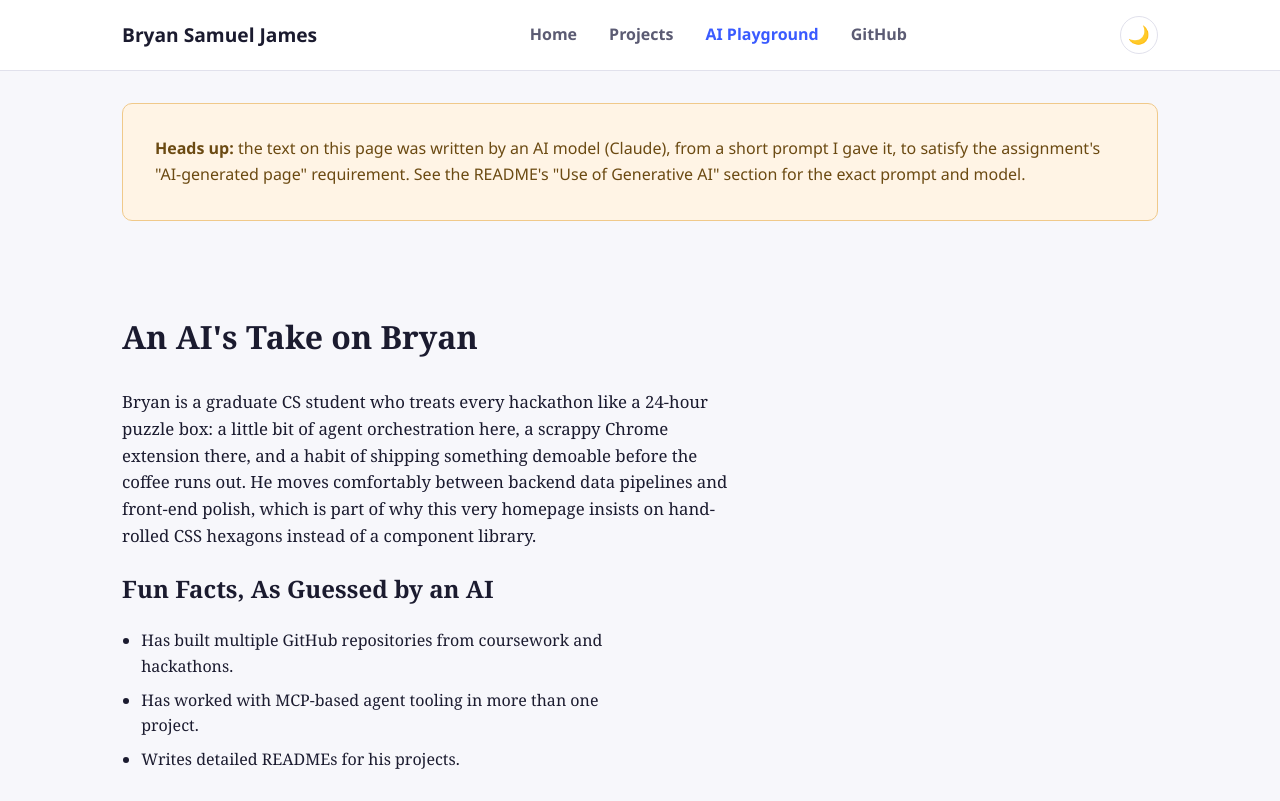
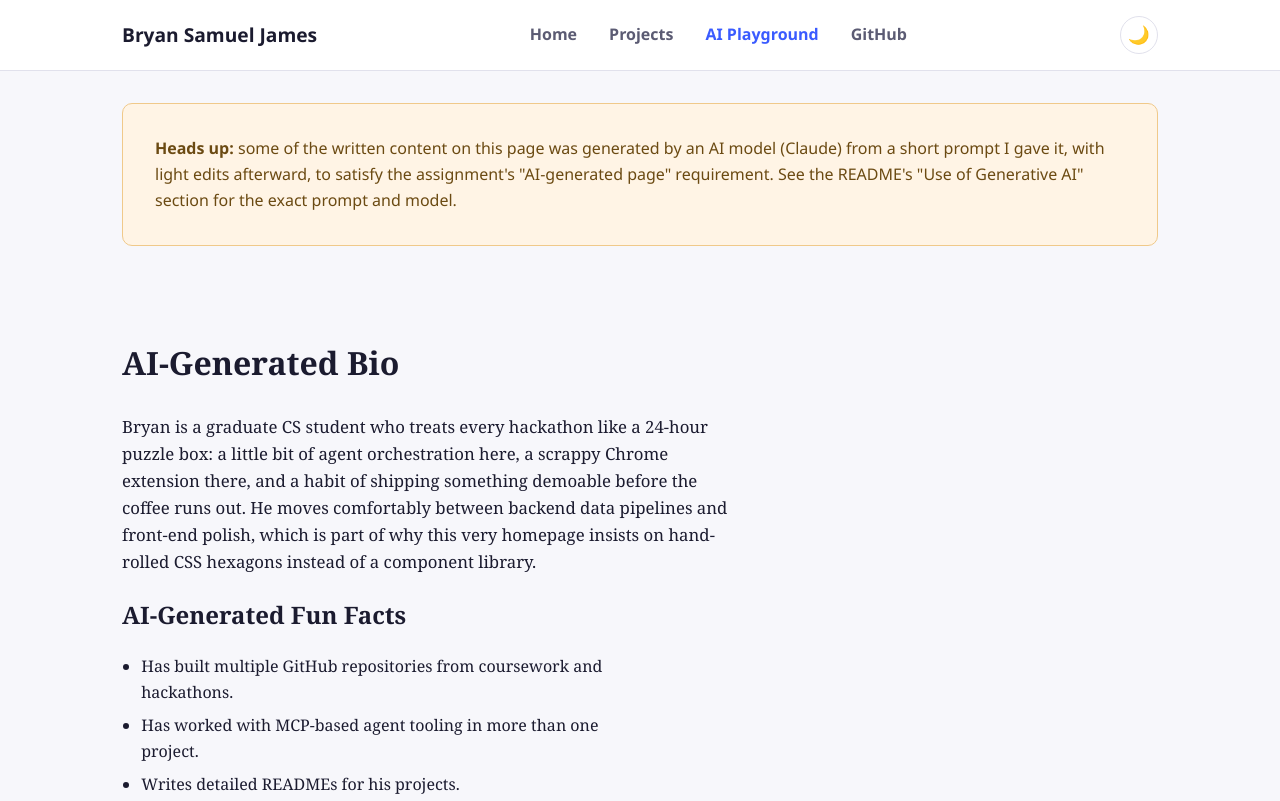
Before and after one commit to BryanSJamesDev/bryan-vanilla-homepage, a website with bundled scripts: page ai-generated.html in a window 1280 px wide. Shown: the top 801 px of the page. Built offline with nearby package versions, Linux system fonts and the light colour scheme.

Commit message:
Update ai-generated.html

```diff
--- a/ai-generated.html
+++ b/ai-generated.html
@@ -43,14 +43,14 @@
     <main id="main-content">
       <div class="ai-banner" role="note">
         <p>
-          <strong>Heads up:</strong> the text on this page was written by an AI model (Claude), from
-          a short prompt I gave it, to satisfy the assignment's "AI-generated page" requirement. See
-          the README's "Use of Generative AI" section for the exact prompt and model.
+          <strong>Heads up:</strong> some of the written content on this page was generated by an AI model (Claude) from
+          a short prompt I gave it, with light edits afterward, to satisfy the assignment's "AI-generated page" requirement.
+          See the README's "Use of Generative AI" section for the exact prompt and model.
         </p>
       </div>
 
       <section class="ai-content">
-        <h1>An AI's Take on Bryan</h1>
+        <h1>AI-Generated Bio</h1>
         <p class="ai-bio">
           Bryan is a graduate CS student who treats every hackathon like a 24-hour puzzle box: a
           little bit of agent orchestration here, a scrappy Chrome extension there, and a habit of
@@ -59,7 +59,7 @@
           insists on hand-rolled CSS hexagons instead of a component library.
         </p>
 
-        <h2>Fun Facts, As Guessed by an AI</h2>
+        <h2>AI-Generated Fun Facts</h2>
         <ul class="fun-facts">
           <li>Has built multiple GitHub repositories from coursework and hackathons.</li>
           <li>Has worked with MCP-based agent tooling in more than one project.</li>
```
